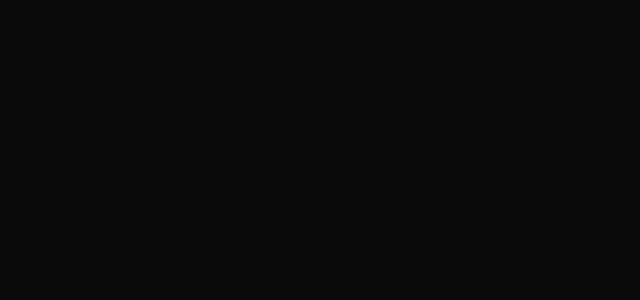
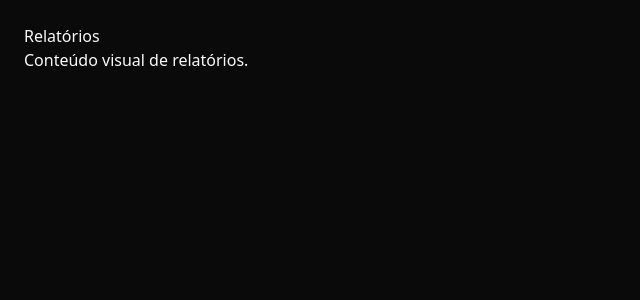
Before and after one commit to DevGustavoGantois/A3_Xavier_sistema_gerenciamento, a Next.js app: page /dashboard/reports in a window 1280 px wide. Shown: the top 300 px of the page, without its empty margins (0-640 px from the left). Built offline with nearby package versions, Linux system fonts and the light colour scheme.

Commit message:
feat:Create mockup data.

```diff
--- a/src/app/dashboard/reports/page.tsx
+++ b/src/app/dashboard/reports/page.tsx
@@ -1,6 +1,12 @@
+import OnlyFor from "@/components/OnlyFor";
+
 export default function ManagerDashboard() {
     return (
-        <>
-        </>
+        <OnlyFor roleAllowed={["gerente"]}>
+      <div>
+        <h1>Relatórios</h1>
+        <p>Conteúdo visual de relatórios.</p>
+      </div>
+    </OnlyFor>
     )
 }
--- a/src/app/tasks/[id]/page.tsx
+++ b/src/app/tasks/[id]/page.tsx
@@ -0,0 +1,24 @@
+// src/app/dashboard/orders/[id]/page.tsx
+
+"use client";
+
+import { useParams } from "next/navigation";
+
+export default function OrderDetailsPage() {
+  const { id } = useParams();
+
+  return (
+    <div>
+      <h1>Detalhes do Pedido</h1>
+      <p>ID do pedido: {id}</p>
+
+      {/* Aqui entrariam detalhes simulados ou mockados */}
+      <div>
+        <p><strong>Cliente:</strong> João da Silva</p>
+        <p><strong>Status:</strong> Em andamento</p>
+        <p><strong>Itens:</strong> Produto A, Produto B</p>
+        <p><strong>Data:</strong> 30/05/2025</p>
+      </div>
+    </div>
+  );
+}
```
